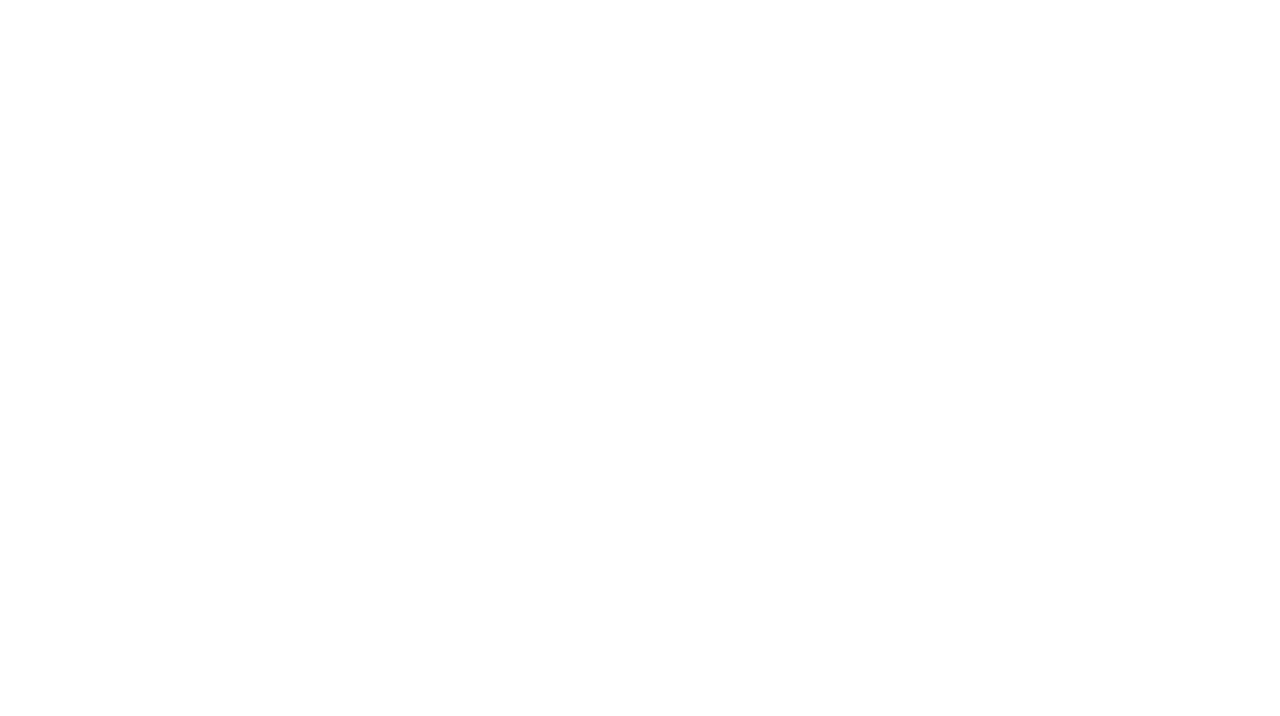
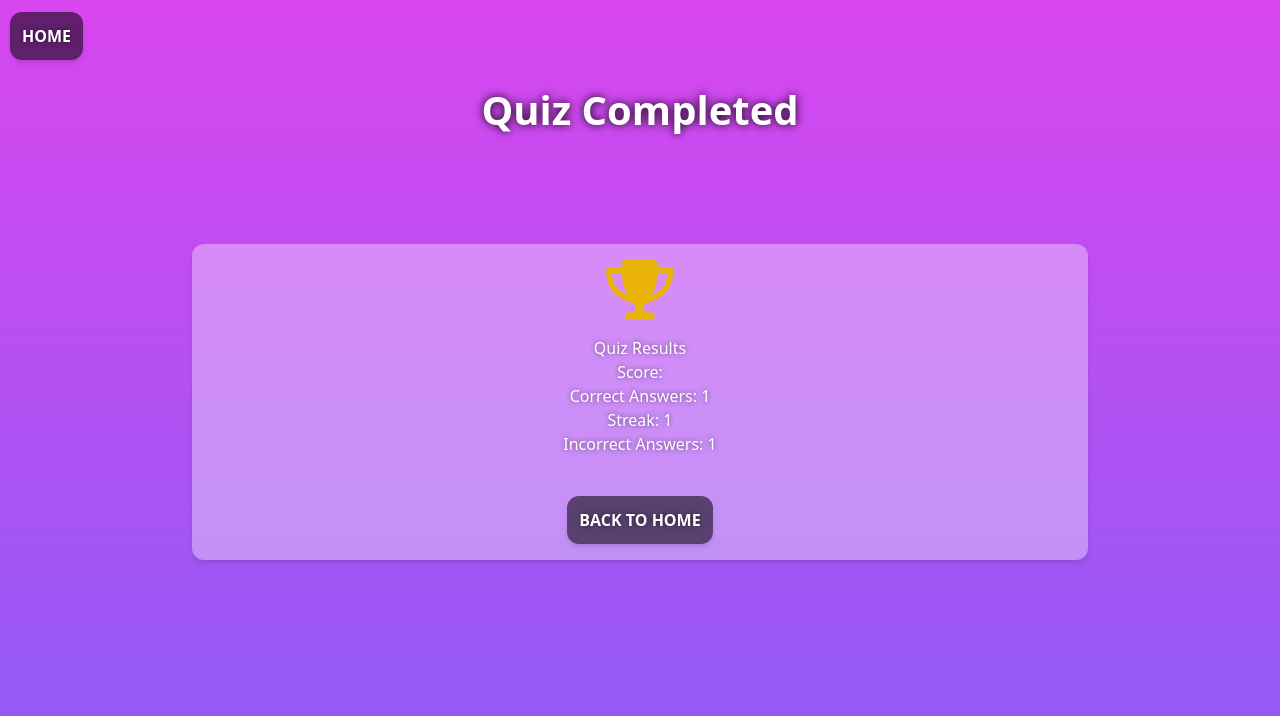
Before and after one commit to vishal290704/QuizTask, a React (Vite) app: page /results/1/1/1/1/1/1 in a window 1280 px wide. Before the commit this address had no page. Shown: the top 716 px of the page. Built offline with nearby package versions, Linux system fonts and the light colour scheme.

Commit message:
score fix

```diff
--- a/src/App.jsx
+++ b/src/App.jsx
@@ -22,7 +22,7 @@ function App() {
         <Route path="/" element={<LandingPage />} />
         <Route path="/room/:quizType/:roomCode/:username/:title" element={<QuizRoom />} />
         <Route path="/local-quiz" element={<LocalQuizzes />} />
-        <Route path="/results/" element={<Result/>} />
+        <Route path="/results/:scor/:correctAns/:streak/:incorrectAns/:username/:roomCode" element={<Result/>} />
 
         {/* admin */}
         <Route path="/admin/create" element={<CreateQuiz />} />
--- a/src/comps/QuizRoom.jsx
+++ b/src/comps/QuizRoom.jsx
@@ -110,23 +110,10 @@ const QuizRoom = () => {
   useEffect(() => {
     if (quizStatus && questions.length > 0) {
       const quesTimer = setInterval(() => {
-        if (currentQuestionIndex == questions.length && timeLeft == 0) {
-          navigate("/results", {
-            state: {
-              score,
-              correctAns,
-              streak,
-              incorrectAns,
-              roomCode,
-              username,
-            },
-          });
-        }
-
+        // Check if the selected option is correct
         if (
-          selectedOptionIndex !== null &&
           questions[currentQuestionIndex].options[selectedOptionIndex] ==
-            questions[currentQuestionIndex].correctAnswer
+          questions[currentQuestionIndex].correctAnswer
         ) {
           setScore((prevScore) => {
             console.log("Score updated:", prevScore + 1);
@@ -138,26 +125,55 @@ const QuizRoom = () => {
           setStreak(0);
           setinCorrectAns((prev) => prev + 1);
         }
-        setCurrentQuestionIndex((prevIndex) => {
-          if (prevIndex < questions.length - 1) {
-            return prevIndex + 1;
-          } else {
+
+        // Check if it is the last question
+        if (currentQuestionIndex >= questions.length - 1) {
+          console.log(correctAns, incorrectAns);
+          if (currentQuestionIndex >= questions.length - 1) {
+            setTimeout(() => {
+              if (
+                questions[currentQuestionIndex].options[selectedOptionIndex] ==
+                questions[currentQuestionIndex].correctAnswer
+              ) {
+                navigate(
+                  `/results/${score + 1}/${correctAns + 1}/${
+                    streak + 1
+                  }/${incorrectAns}/${username}/${roomCode}`
+                );
+              } else {
+                navigate(
+                  `/results/${score}/${correctAns}/${0}/${
+                    incorrectAns + 1
+                  }/${username}/${roomCode}`
+                );
+              }
+            }, 500);
             clearInterval(quesTimer);
-            return prevIndex;
+            return;
           }
-        });
+        }
+
+        // Proceed to the next question if not the last
+        setCurrentQuestionIndex((prevIndex) => prevIndex + 1);
         setTimeLeft(10);
-        setSelectedOptionIndex(null);
+        setSelectedOptionIndex(null); // Reset the selected option for the next question
       }, 10000);
+
+      // Cleanup the interval on unmount
       return () => clearInterval(quesTimer);
     }
   }, [
+    questions.length,
     quizStatus,
+    questions,
     currentQuestionIndex,
-    questions,
+    selectedOptionIndex,
+    score,
+    correctAns,
+    streak,
+    incorrectAns,
     navigate,
-    questions.length,
-    selectedOptionIndex,
+    roomCode,
   ]);
 
   // 10 second timer
--- a/src/comps/Result.jsx
+++ b/src/comps/Result.jsx
@@ -1,15 +1,12 @@
 import React, { useState, useEffect } from "react";
-import { Link, useLocation } from "react-router-dom";
+import { Link, useParams } from "react-router-dom";
 import { FontAwesomeIcon } from "@fortawesome/react-fontawesome";
 import { faTrophy } from "@fortawesome/free-solid-svg-icons";
 
 // Results Page Component
 const QuizResults = () => {
-  const location = useLocation();
-  const { score, correctAns, streak, incorrectAns, roomcode, username } =
-    location.state || {};
-
-  console.log(location.state);
+  const { score, correctAns, streak, incorrectAns, username, roomcode } =
+    useParams();
 
   useEffect(() => {
     document.title = `Results - QuizSutra`;
```
